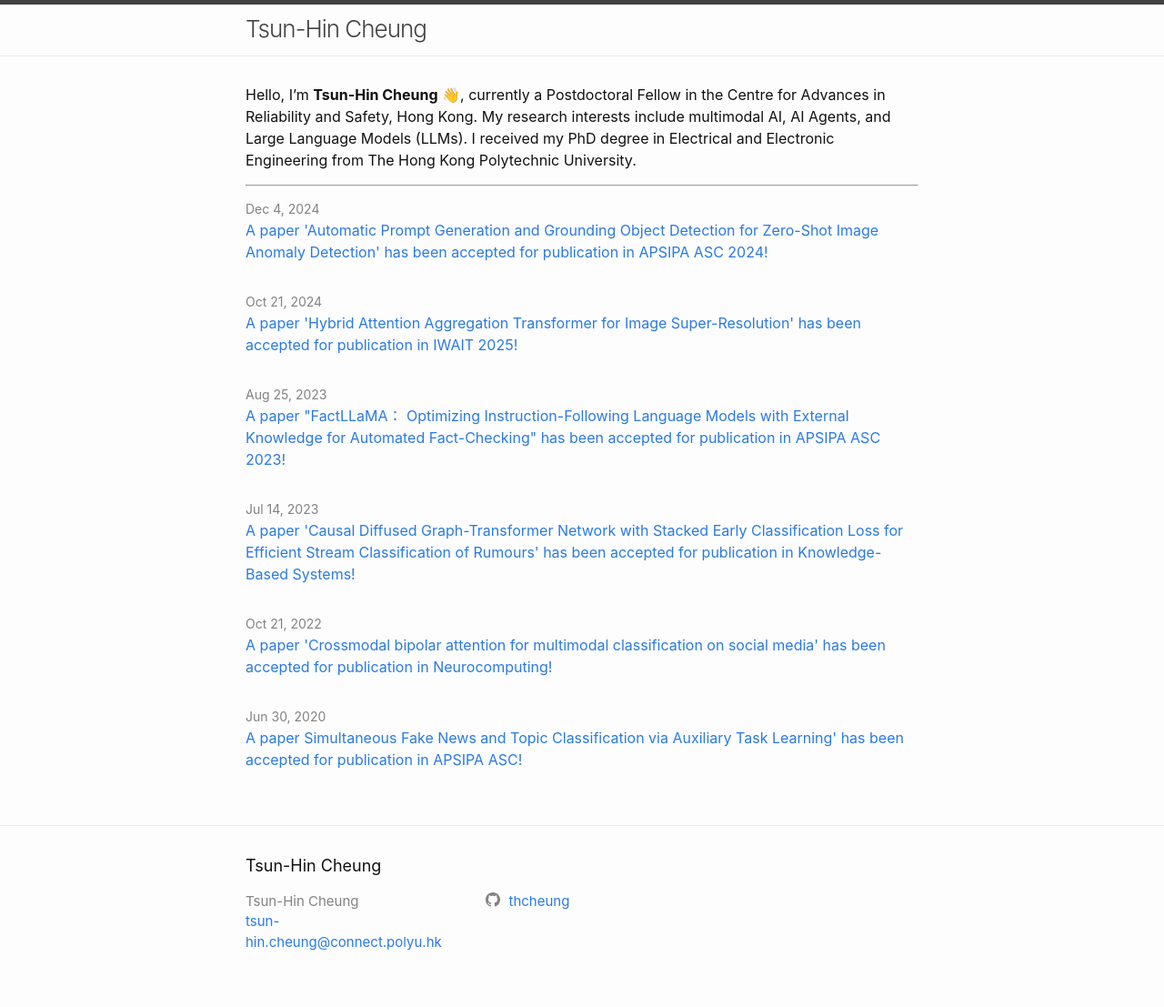
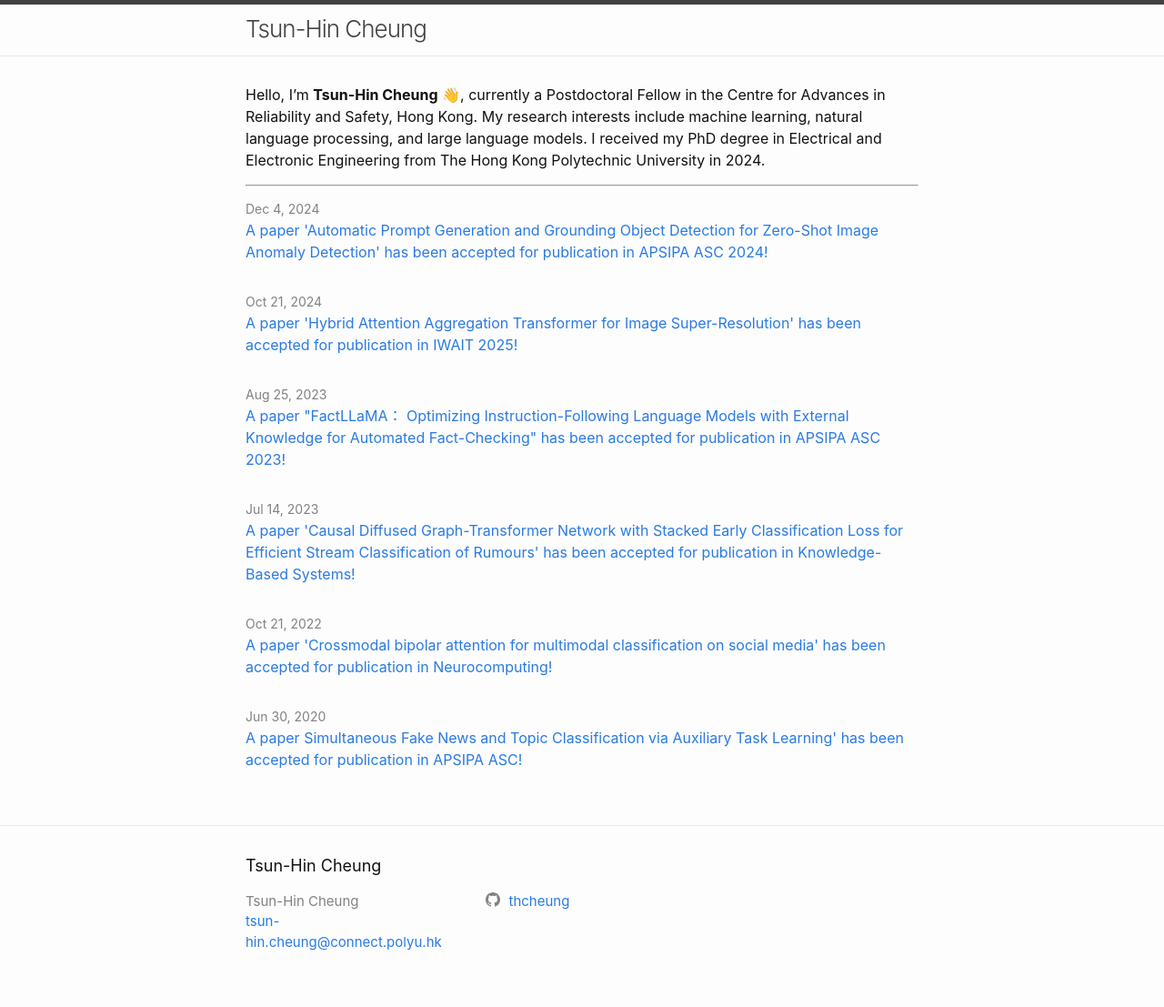
Before and after one commit to thcheung/thcheung.github.io, a Jekyll site: the page built from index.markdown, in a window 1280 px wide. Shown: the whole page at 91% size. Built offline with Jekyll 4.4.1, drawn with Linux system fonts in a browser that asks for light colours.

Commit message:
Update index.markdown

```diff
--- a/index.markdown
+++ b/index.markdown
@@ -5,7 +5,7 @@
 layout: home
 ---
 
-Hello, I'm **Tsun-Hin Cheung** 👋, currently a Postdoctoral Fellow in the Centre for Advances in Reliability and Safety, Hong Kong. My research interests include multimodal AI, AI Agents, and Large Language Models (LLMs). I received my PhD degree in Electrical and Electronic Engineering from The Hong Kong Polytechnic University.
+Hello, I'm **Tsun-Hin Cheung** 👋, currently a Postdoctoral Fellow in the Centre for Advances in Reliability and Safety, Hong Kong. My research interests include machine learning, natural language processing, and large language models. I received my PhD degree in Electrical and Electronic Engineering from The Hong Kong Polytechnic University in 2024.
 
 ------
 <!--
```
